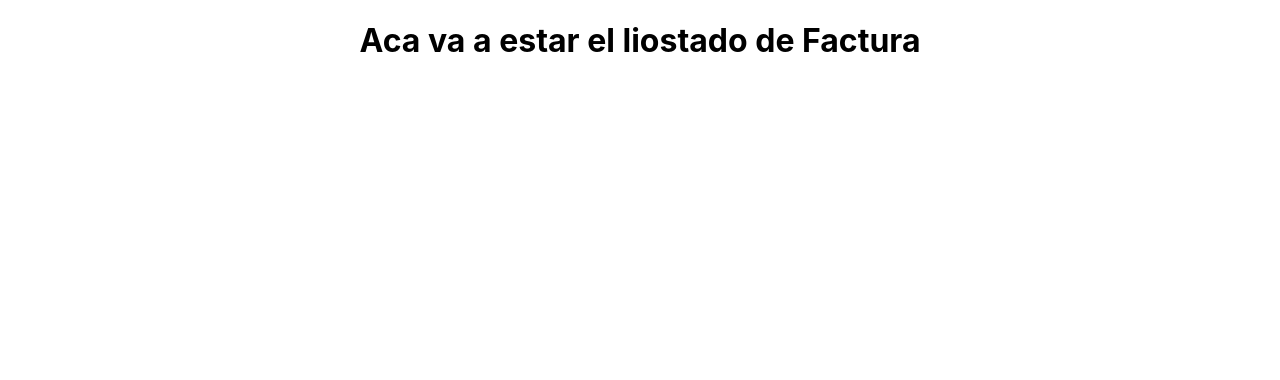
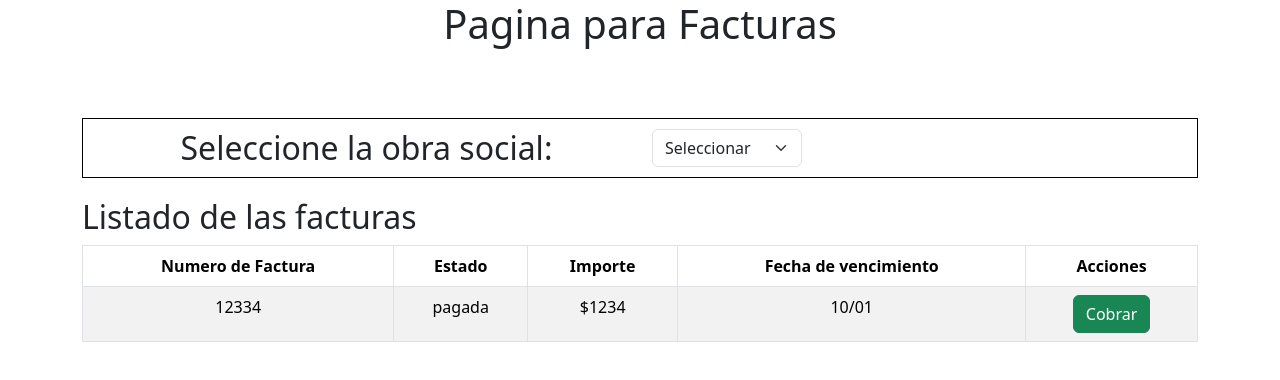
Before and after one commit to MilagrosSoberon/Informe5, a React (Create React App) app: page /Agremiacion/ListadoFacturas in a window 1280 px wide. Shown: the top 380 px of the page. Built offline with nearby package versions, Linux system fonts and the light colour scheme.

Commit message:
front andando

```diff
--- a/package.json
+++ b/package.json
@@ -6,7 +6,9 @@
     "@testing-library/jest-dom": "^5.17.0",
     "@testing-library/react": "^13.4.0",
     "@testing-library/user-event": "^13.5.0",
+    "bootstrap": "^5.3.3",
     "react": "^18.2.0",
+    "react-bootstrap": "^2.10.1",
     "react-dom": "^18.2.0",
     "react-router-dom": "^6.22.1",
     "react-scripts": "5.0.1",
--- a/public/index.html
+++ b/public/index.html
@@ -24,7 +24,8 @@
       work correctly both with client-side routing and a non-root public URL.
       Learn how to configure a non-root public URL by running `npm run build`.
     -->
-    <title>React App</title>
+    <link href="https://cdn.jsdelivr.net/npm/bootstrap@5.3.3/dist/css/bootstrap.min.css" rel="stylesheet" integrity="sha384-QWTKZyjpPEjISv5WaRU9OFeRpok6YctnYmDr5pNlyT2bRjXh0JMhjY6hW+ALEwIH" crossorigin="anonymous">
+    <title>Agremiacion</title>
   </head>
   <body>
     <noscript>You need to enable JavaScript to run this app.</noscript>
@@ -39,5 +40,6 @@
       To begin the development, run `npm start` or `yarn start`.
       To create a production bundle, use `npm run build` or `yarn build`.
     -->
+    <script src="https://cdn.jsdelivr.net/npm/bootstrap@5.3.3/dist/js/bootstrap.bundle.min.js" integrity="sha384-YvpcrYf0tY3lHB60NNkmXc5s9fDVZLESaAA55NDzOxhy9GkcIdslK1eN7N6jIeHz" crossorigin="anonymous"></script>
   </body>
 </html>
--- /dev/null
+++ b/src/components/Factura/ListadoObraSocial.js
@@ -0,0 +1,38 @@
+import React from 'react'
+import Form from 'react-bootstrap/Form';
+import Container from 'react-bootstrap/Container';
+import Row from 'react-bootstrap/Row';
+import Col from 'react-bootstrap/Col';
+
+import '../../styles/factura.css'
+
+const ListadoObraSocial = () => {
+    return (
+        <div className='cuadrado' >
+            <Container>
+                <Row>
+                    <Col>
+                        <h2 sm={4} className='titulo-obrasocial'> Seleccione la obra social:</h2>
+                    </Col>
+                    <Col>
+                        <Form.Select sm={8} className="select-al-lado">
+                            <option>Seleccionar</option>
+                            <option value="1">Pami</option>
+                            <option value="2">Two</option>
+                            <option value="3">Three</option>
+                        </Form.Select>
+                    </Col>
+                </Row>
+            </Container>
+            {/* <h2 className='titulo-obrasocial'> Seleccione la obra social:</h2>
+            <Form.Select className="select-al-lado">
+                <option>Open this select menu</option>
+                <option value="1">Pami</option>
+                <option value="2">Two</option>
+                <option value="3">Three</option>
+            </Form.Select> */}
+        </div>
+    )
+}
+
+export default ListadoObraSocial
--- /dev/null
+++ b/src/components/Factura/listadoFactura.js
@@ -0,0 +1,38 @@
+import React from 'react'
+import Table from 'react-bootstrap/Table';
+import '../../styles/factura.css'
+
+const ListadoFactura = () => {
+    return (
+        <div>
+            <h2 className='titulo-factura'> Listado de las facturas</h2>
+            <Table striped bordered hover>
+                <thead>
+                    <tr>
+                        <th>Numero de Factura</th>
+                        <th>Estado</th>
+                        <th>Importe</th>
+                        <th>Fecha de vencimiento</th>
+                        <th>Acciones</th>
+                    </tr>
+                </thead>
+                <tbody>
+                    <tr>
+                        <td>12334</td>
+                        <td>pagada</td>
+                        <td>$1234</td>
+                        <td>10/01</td>
+                        <td colSpan={2}>
+                            <button className='btn btn-success' >
+                                Cobrar
+                            </button>
+                        </td>
+                    </tr>
+
+                </tbody>
+            </Table>
+        </div>
+    )
+}
+
+export default ListadoFactura
--- a/src/index.js
+++ b/src/index.js
@@ -2,7 +2,7 @@ import React from 'react';
 import ReactDOM from 'react-dom/client';
 import './index.css';
 import App from './App';
-
+import 'bootstrap/dist/css/bootstrap.css'
 
 const root = ReactDOM.createRoot(document.getElementById('root'));
 root.render(
--- a/src/screens/Factura.js
+++ b/src/screens/Factura.js
@@ -1,8 +1,20 @@
 import React from 'react'
+import ListadoFactura from '../components/Factura/listadoFactura';
+import ListadoObraSocial from '../components/Factura/ListadoObraSocial';
+
 
 const Factura = () => {
+
   return (
-    <div><h1>Aca va a estar el liostado de Factura</h1></div>
+    <div>
+      <h1>Pagina para Facturas</h1>
+      <div className='container text-center'>
+      <ListadoObraSocial></ListadoObraSocial>
+
+        <ListadoFactura></ListadoFactura>
+      </div>
+
+    </div>
   )
 }
 
--- /dev/null
+++ b/src/styles/factura.css
@@ -0,0 +1,22 @@
+
+.cuadrado{
+    margin-top: 70px;
+    border: 1px solid black;
+    padding: 10px;
+
+}
+.titulo-factura{
+    margin-top: 20px;
+    text-align: left;
+}
+.titulo-obrasocial {
+    text-align: center;
+
+    justify-content: center;
+    margin: 0 auto; /* Centra horizontalmente el elemento */
+}
+
+
+.form-select.select-al-lado {
+    width: 150px;
+}
```
Also changed, not shown: 1 other file (tests, documents, lock files or other folders).
